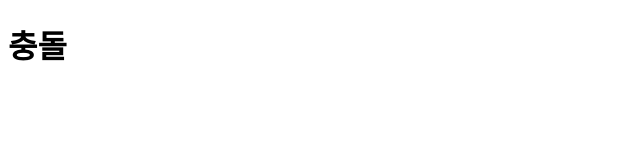
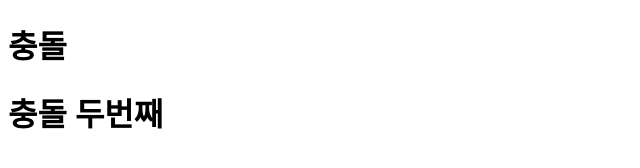
Before and after one commit to IGYEONGMUN/WHATSHOW, a plain HTML site: page index.html in a window 1280 px wide. Shown: the whole page, without its empty margins (0-640 px from the left). Drawn offline with Linux system fonts and the light colour scheme.

Commit message:
250219second

```diff
--- a/index.html
+++ b/index.html
@@ -7,5 +7,6 @@
   </head>
   <body>
     <h1>충돌</h1>
+    <h1>충돌 두번째</h1>
   </body>
 </html>
```
